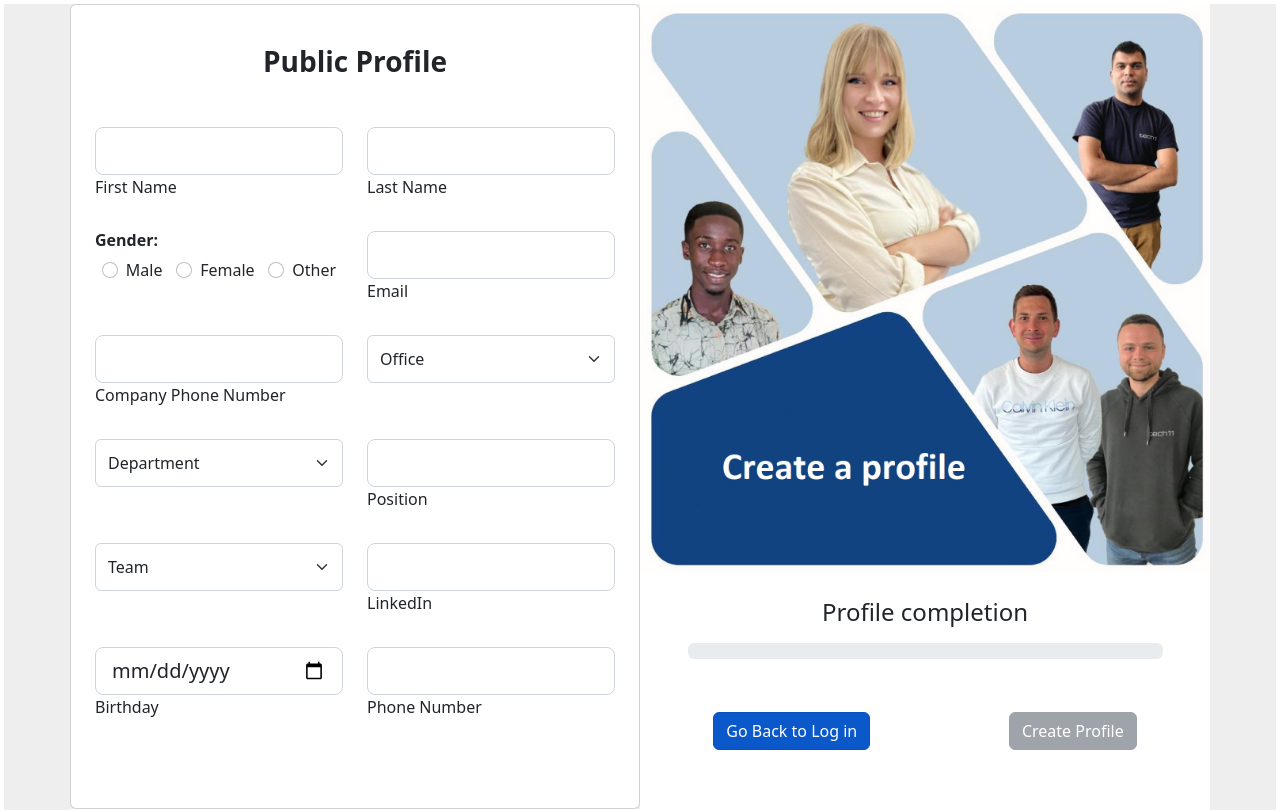
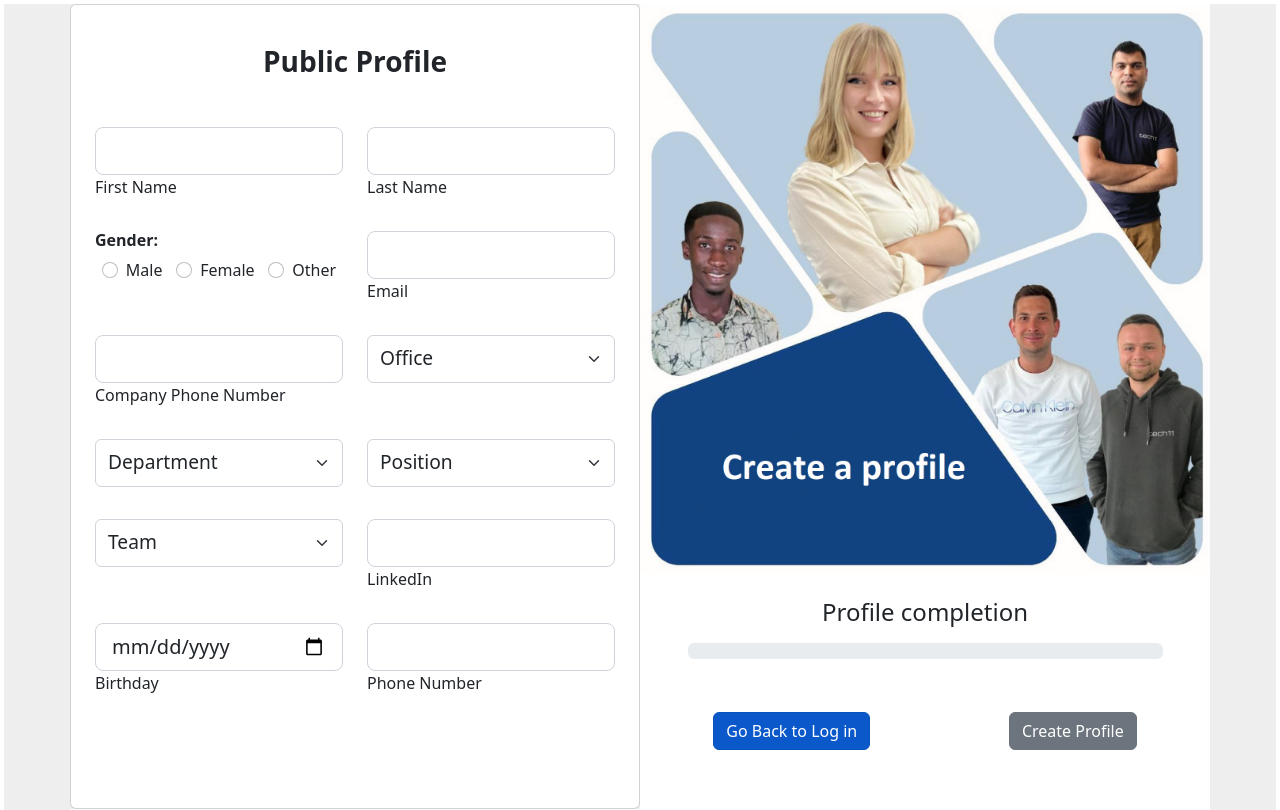
Before and after one commit to Elie-Soued/personio-fe-ts, a React (Create React App) app: page /register in a window 1280 px wide. Shown: the top 810 px of the page. Built offline with nearby package versions, Linux system fonts and the light colour scheme.

Commit message:
improve the register page

```diff
--- a/src/Views/RegisterPage/Components/Buttons/FooterBtns.tsx
+++ b/src/Views/RegisterPage/Components/Buttons/FooterBtns.tsx
@@ -1,6 +1,6 @@
 import React from 'react';
 import { useContext, useEffect, useState } from 'react';
-
+import { useNavigate } from 'react-router-dom';
 import { EmployeeContext } from '../../EmployeeContext';
 
 interface Props {
@@ -11,6 +11,11 @@ export default function FooterBtns({ backToLoginFn }: Props) {
     const [progressBar, setProgressBar] = useState(0);
 
     const { employee } = useContext(EmployeeContext);
+    const navigate = useNavigate();
+
+    const goToDashBoard = () => {
+        navigate('/dashboard');
+    };
 
     const calculateProgressBar = () => {
         const notEmpty = (element: string) => element !== '';
@@ -56,10 +61,11 @@ export default function FooterBtns({ backToLoginFn }: Props) {
                     Go Back to Log in
                 </button>
                 <button
-                    className={`btn btn-secondary btn-block fa-lg  mb-3  w-10 ${progressBar === 100 ? '' : 'disabled'}`}
+                    className={`btn btn-secondary btn-block fa-lg  mb-3  w-10 `}
                     type='button'
                     onClick={() => {
                         showContext();
+                        //goToDashBoard();
                     }}
                 >
                     Create Profile
--- a/src/Views/RegisterPage/Components/Buttons/NavigationBtn.tsx
+++ b/src/Views/RegisterPage/Components/Buttons/NavigationBtn.tsx
@@ -43,7 +43,7 @@ export default function NagigationBtns({ nextFn, prevFn, section }: Props) {
                     {section === 'Development'
                         ? `Go to the previous sections ${`${index} / 8`} `
                         : section === `Public Profile`
-                        ? `Go to the next sections ${`${index} / 8`}`
+                        ? `Fill up all sections ${`${index} / 8`}`
                         : `${`${index} / 8`}`}
                 </span>
             </div>
--- a/src/Views/RegisterPage/Components/RegisterSections/HrInformation.tsx
+++ b/src/Views/RegisterPage/Components/RegisterSections/HrInformation.tsx
@@ -33,6 +33,7 @@ export default function HrInformation() {
                         }}
                         style={{
                             height: '48px',
+                            fontSize: '1.2rem',
                         }}
                     >
                         <option selected>Status</option>
--- a/src/Views/RegisterPage/Components/RegisterSections/Public.tsx
+++ b/src/Views/RegisterPage/Components/RegisterSections/Public.tsx
@@ -1,7 +1,7 @@
 import { MDBRow, MDBCol, MDBInput } from 'mdb-react-ui-kit';
 import { useContext } from 'react';
 import { EmployeeContext } from '../../EmployeeContext';
-import { team, department, office } from '../../Constants/Constants';
+import { team, department, office, positions } from '../../Constants/Constants';
 
 export default function PublicProfile() {
     const { employee, updateEmployee } = useContext(EmployeeContext);
@@ -65,10 +65,11 @@ export default function PublicProfile() {
                                 value='Male'
                                 name='gender'
                                 id='male'
+                                checked={employee.public.gender === 'Male'}
                                 onChange={(e) => {
                                     updateModel(e, 'gender');
                                 }}
-                            />{' '}
+                            />
                             <label className='form-check-label' htmlFor='male'>
                                 Male
                             </label>
@@ -80,10 +81,11 @@ export default function PublicProfile() {
                                 value='Female'
                                 name='gender'
                                 id='female'
+                                checked={employee.public.gender === 'Female'}
                                 onChange={(e) => {
                                     updateModel(e, 'gender');
                                 }}
-                            />{' '}
+                            />
                             <label className='form-check-label' htmlFor='female'>
                                 Female
                             </label>
@@ -95,10 +97,11 @@ export default function PublicProfile() {
                                 value='Other'
                                 name='gender'
                                 id='Other'
+                                checked={employee.public.gender === 'Other'}
                                 onChange={(e) => {
                                     updateModel(e, 'gender');
                                 }}
-                            />{' '}
+                            />
                             <label className='form-check-label' htmlFor='other'>
                                 Other
                             </label>
@@ -145,6 +148,7 @@ export default function PublicProfile() {
                         }}
                         style={{
                             height: '48px',
+                            fontSize: '1.2rem',
                         }}
                     >
                         <option selected>Office</option>
@@ -158,7 +162,7 @@ export default function PublicProfile() {
                 </MDBCol>
             </MDBRow>
 
-            <MDBRow>
+            <MDBRow style={{ minHeight: '80px' }}>
                 <MDBCol md='6'>
                     <select
                         className='form-select'
@@ -169,6 +173,7 @@ export default function PublicProfile() {
                         }}
                         style={{
                             height: '48px',
+                            fontSize: '1.2rem',
                         }}
                     >
                         <option selected>Department</option>
@@ -180,17 +185,24 @@ export default function PublicProfile() {
                 </MDBCol>
 
                 <MDBCol md='6'>
-                    <MDBInput
-                        wrapperClass='mb-4'
-                        label='Position'
-                        size='lg'
-                        id='form5'
-                        type='rel'
+                    <select
+                        className='form-select'
+                        aria-label='Default select example'
                         value={employee.public.position}
                         onChange={(e) => {
                             updateModel(e, 'position');
                         }}
-                    />
+                        style={{
+                            height: '48px',
+                            fontSize: '1.2rem',
+                        }}
+                    >
+                        <option selected>Position</option>
+
+                        {positions.map((d) => (
+                            <option value={d}>{d}</option>
+                        ))}
+                    </select>
                 </MDBCol>
             </MDBRow>
 
@@ -205,6 +217,7 @@ export default function PublicProfile() {
                         }}
                         style={{
                             height: '48px',
+                            fontSize: '1.2rem',
                         }}
                     >
                         <option selected>Team</option>
```
